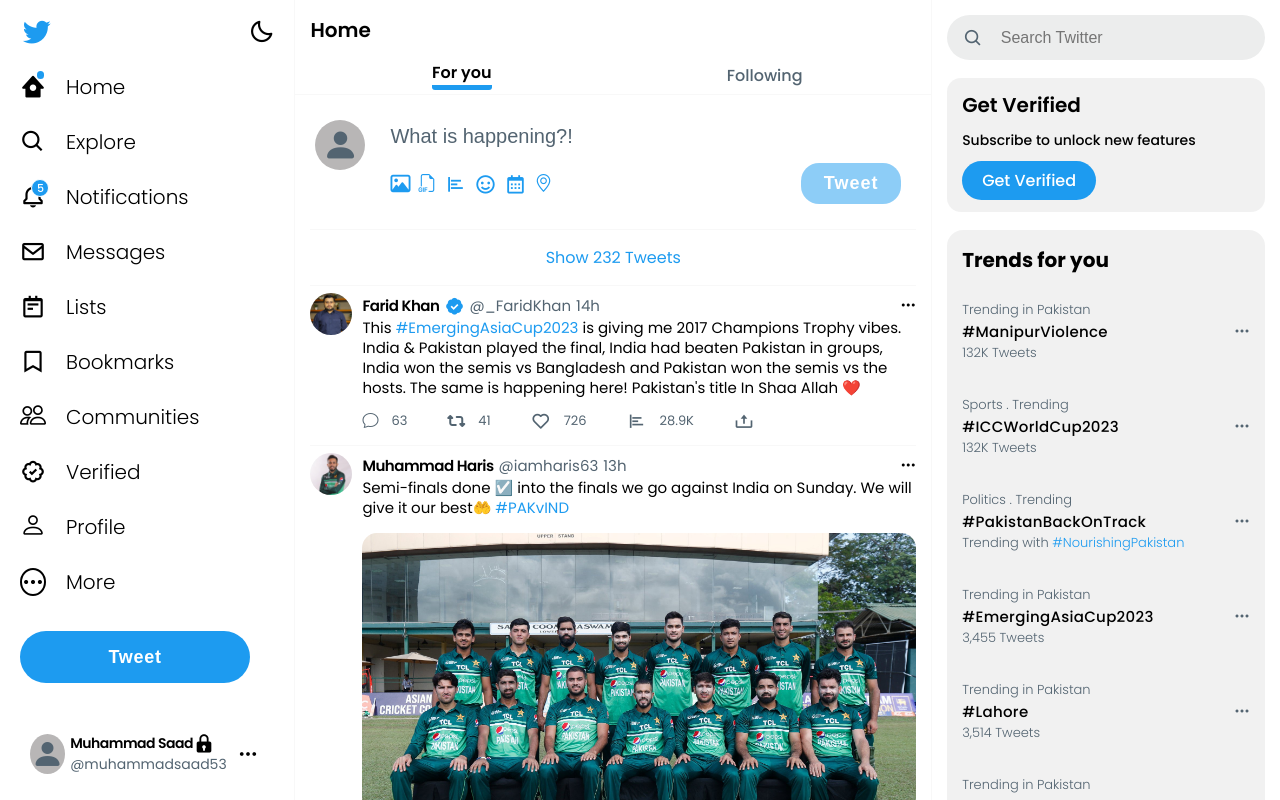
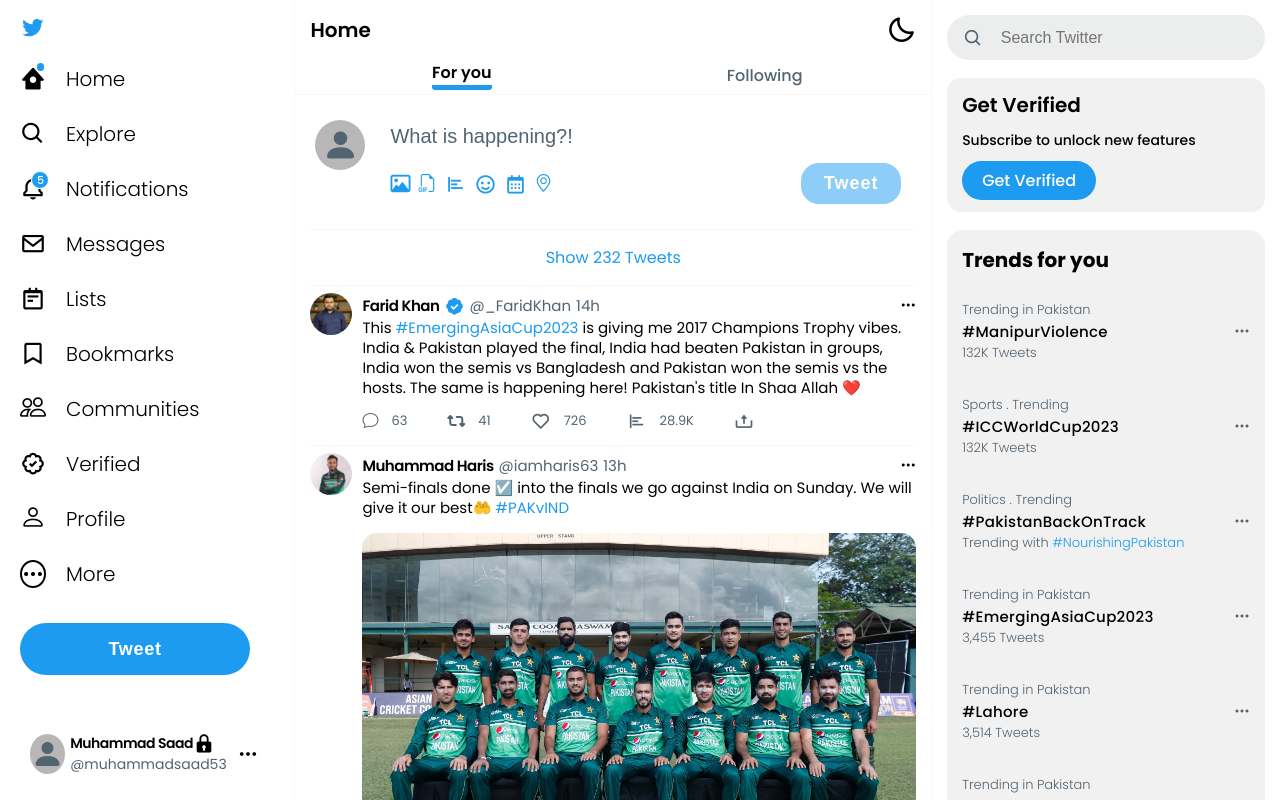
Before and after one commit to msaad53407/Twitter-Design-Clone, a website built with Vite: page index.html in a window 1280 px wide. Built offline with nearby package versions, Linux system fonts and the light colour scheme.

Commit message:
Changing position of Theme Switcher Button in Desktop View

```diff
--- a/css/sections/header.css
+++ b/css/sections/header.css
@@ -34,6 +34,18 @@
   align-self: flex-start;
 }
 
+.header__top-bar {
+  display: flex;
+  align-items: center;
+  justify-content: space-between;
+}
+
+.theme-switcher {
+  font-size: 30px;
+  color: var(--dark);
+  cursor: pointer;
+}
+
 .header__feed-select.mobile {
   display: none;
   position: sticky;
--- a/css/sections/left-sidebar.css
+++ b/css/sections/left-sidebar.css
@@ -15,20 +15,7 @@
   gap: 20px;
 }
 
-.logo-bar {
-  width: 100%;
-  display: flex;
-  align-items: center;
-  justify-content: space-between;
-}
-
-.logo-bar .theme-switcher {
-  font-size: 34px;
-  color: var(--dark);
-  cursor: pointer;
-}
-
-.logo-bar .bxl-twitter.logo {
+.bxl-twitter.logo {
   color: var(--primary-color);
   font-size: 34px;
   cursor: pointer;
--- a/css/sections/responsive.css
+++ b/css/sections/responsive.css
@@ -118,7 +118,7 @@
   .header .header__mobile {
     display: flex;
   }
-  .header p,
+  .header__top-bar,
   .header__feed-select {
     display: none;
   }
--- a/index.html
+++ b/index.html
@@ -24,10 +24,7 @@
     <div class="container">
       <div class="left-sidebar">
         <div class="left-sidebar__options">
-          <div class="logo-bar">
-            <i class="bx bxl-twitter logo"></i>
-            <i class="bx bx-moon theme-switcher"></i>
-          </div>
+          <i class="bx bxl-twitter logo"></i>
           <div class="home left-sidebar__option mobile__nav">
             <i class="bx bxs-home-circle"></i>
             <a>Home</a>
@@ -91,7 +88,10 @@
       <div class="main-content">
         <div class="tweets__section">
           <header class="header">
-            <p>Home</p>
+            <div class="header__top-bar">
+              <p>Home</p>
+              <i class="bx bx-moon theme-switcher"></i>
+            </div>
             <div class="header__mobile">
               <div class="mobile__profile-picture">
                 <i class="bi bi-person-fill"></i>
```
